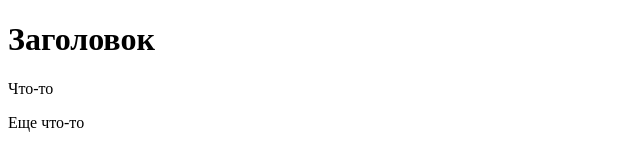
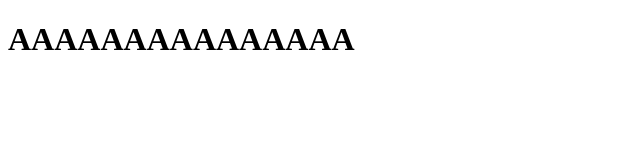
Before and after one commit to DAK1901/site, a plain HTML site: page index.html in a window 1280 px wide. Shown: the whole page, without its empty margins (0-640 px from the left). Drawn offline with Linux system fonts and the light colour scheme.

Commit message:
third commit

```diff
--- a/index.html
+++ b/index.html
@@ -2,8 +2,6 @@
 <head>
     <title>Example</title>
 <body>
-    <h1>Заголовок</h1>
-    <p>Что-то</p>
-    <p>Еще что-то</p>
+    <h1>AAAAAAAAAAAAAAA</h1>
 </body>
 </head>
```
